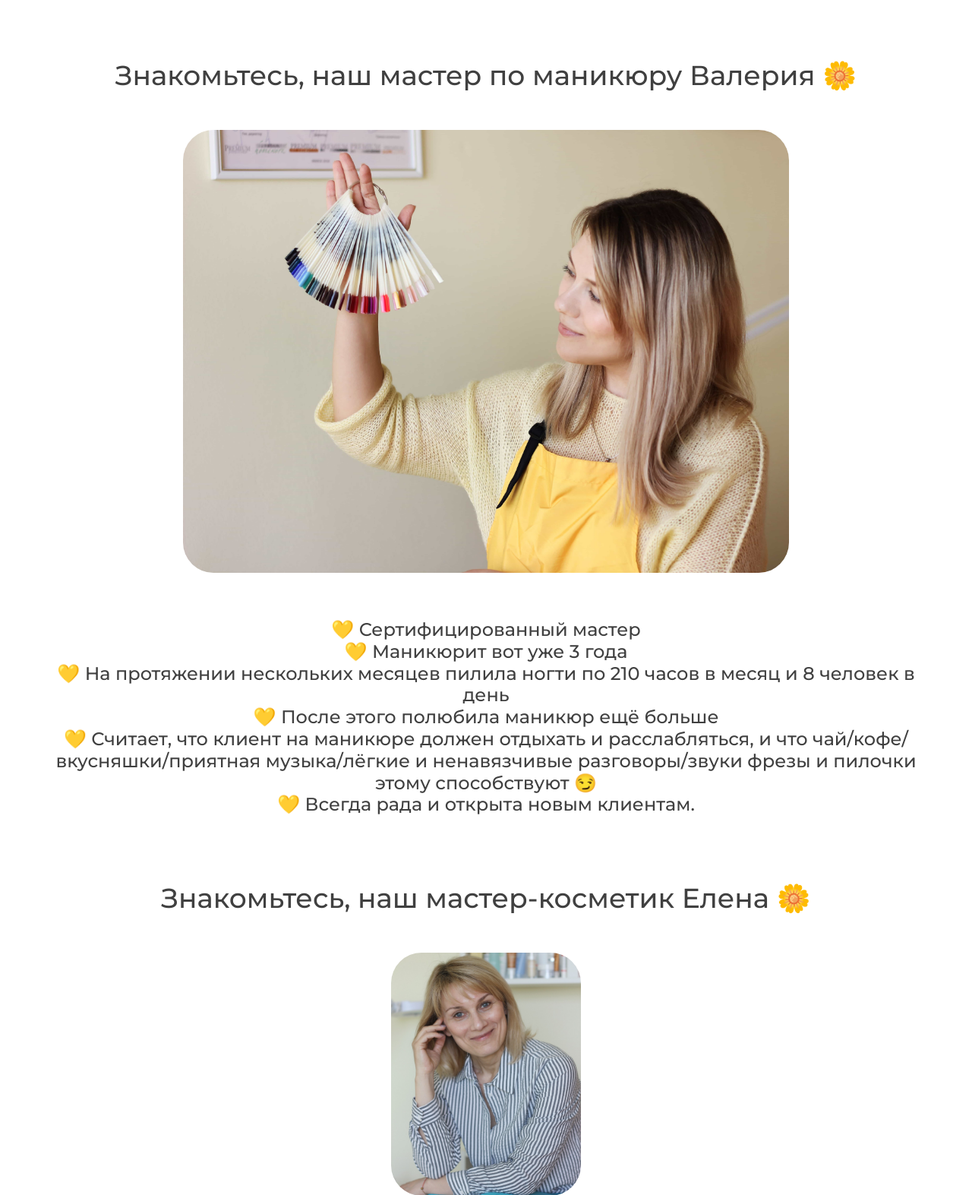
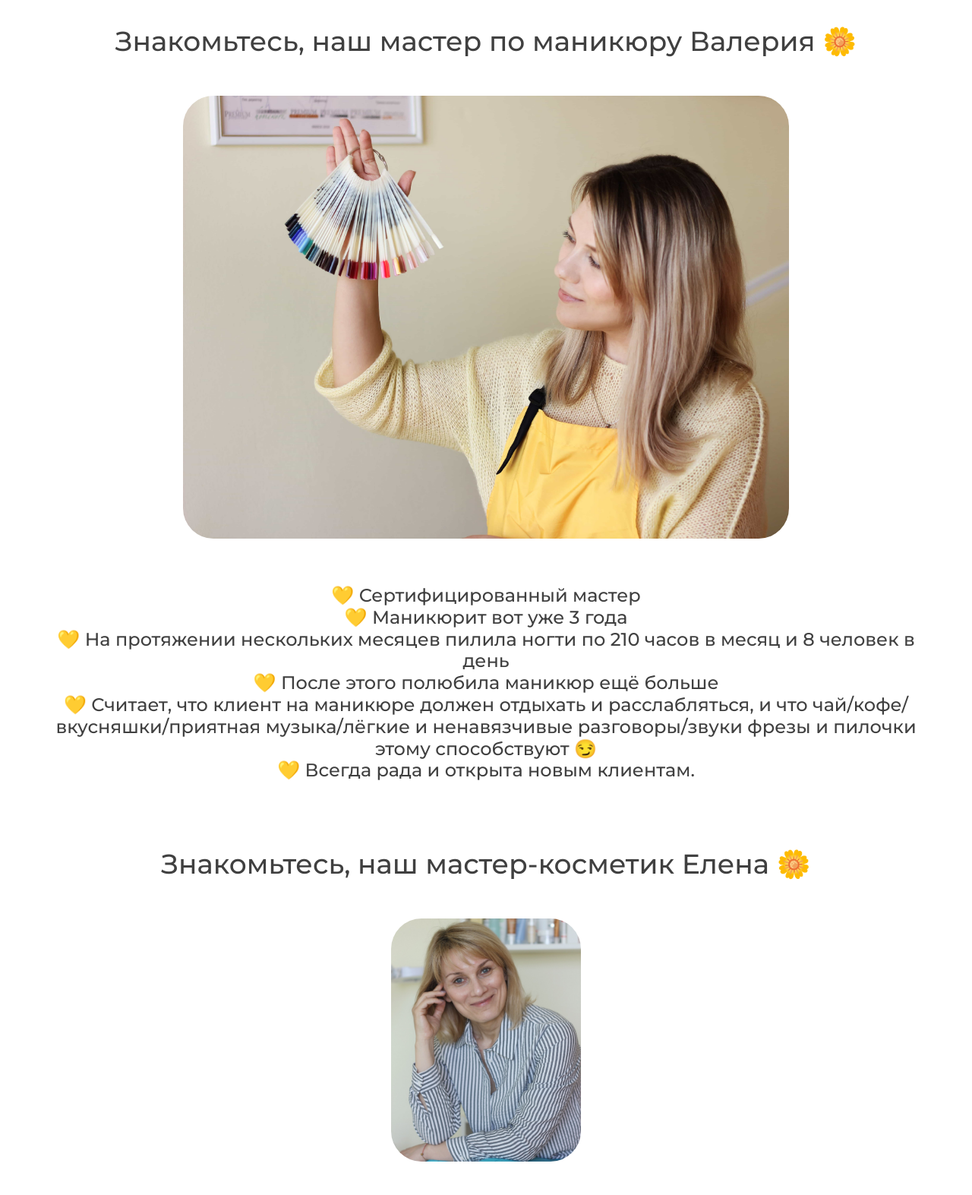
Before and after one commit to musict/k12.by, a PHP site: page /blog.html in a window 1280 px wide. Shown: the part 117-1690 px from the top of the page at 76% size. Run offline with PHP 8.4, Linux system fonts and the light colour scheme.

Commit message:
блог

```diff
--- a/styles/blog.css
+++ b/styles/blog.css
@@ -693,7 +693,7 @@ section
 .blog_post_title
 {
 	text-align: center;
-	margin-top: 45px;
+	margin-top: 0px;
 }
 .blog_post_title a
 {
```
